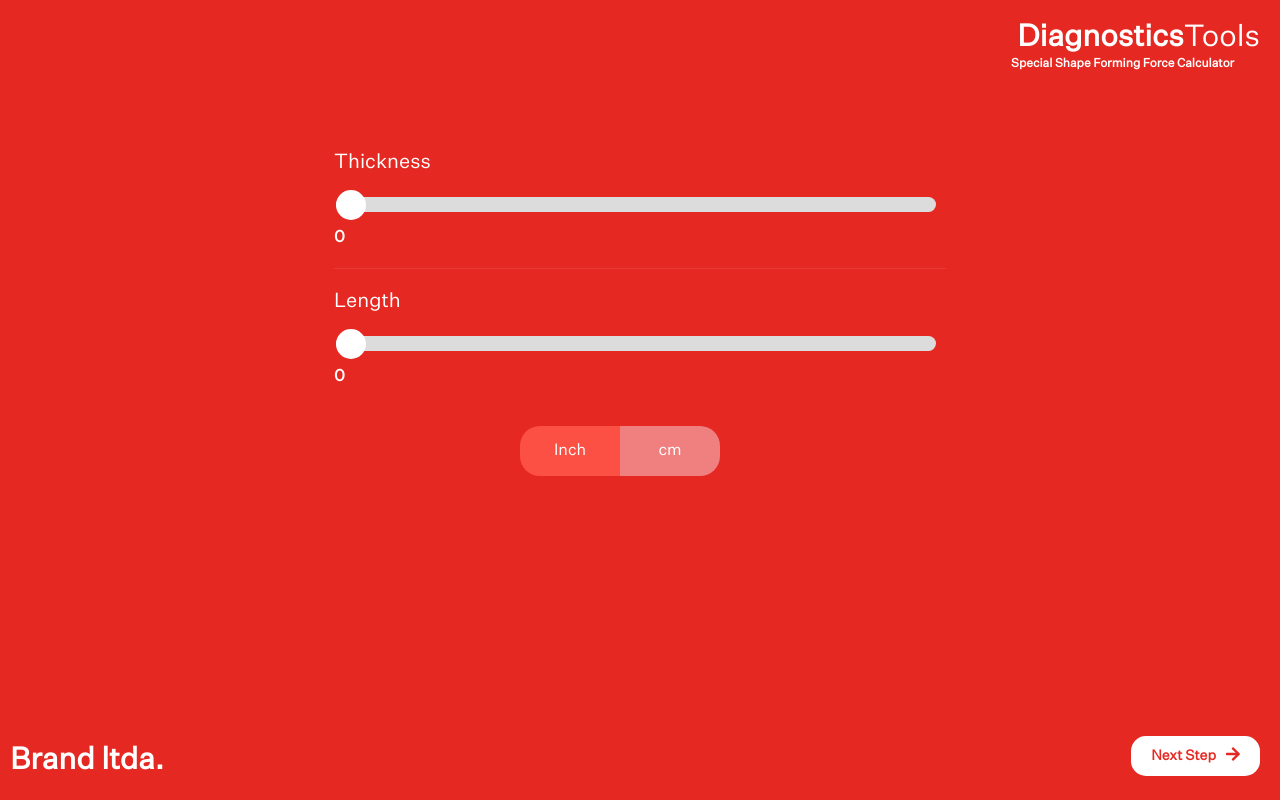
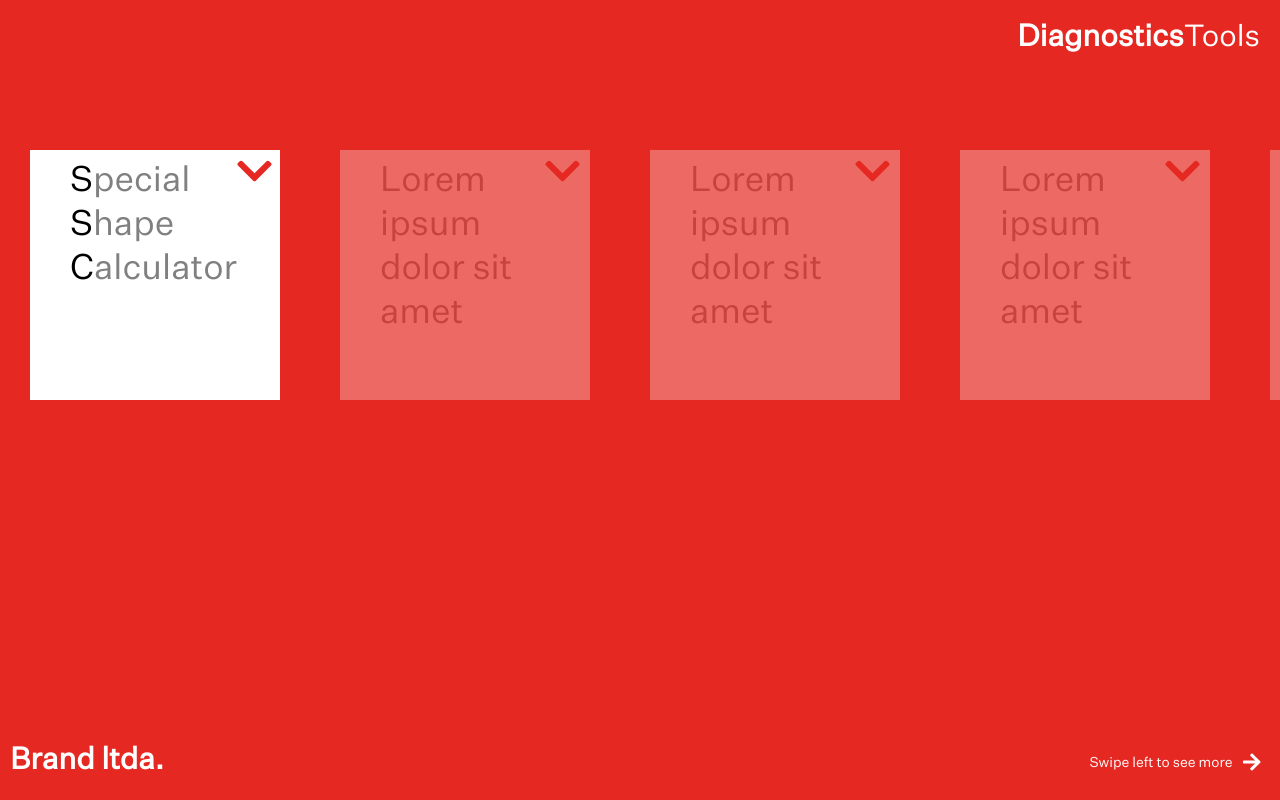
Before and after one commit to edgarkiljak/shape-forming-force-calculator, a React (Create React App) app: page / in a window 1280 px wide. Built offline with nearby package versions, Linux system fonts and the light colour scheme.

Commit message:
slide 2 repetitive code removed, active card logic implemented

```diff
--- a/src/App.js
+++ b/src/App.js
@@ -1,13 +1,21 @@
-// import Slide2 from './components/slide-2/Slide2';
-import Slide3 from './components/slide-3/Slide3';
+import React, { useState } from 'react';
+import Slide2 from './components/slide-2/Slide2';
+// import Slide3 from './components/slide-3/Slide3';
 import './App.scss';
 
-function App() {
+const App = () => {
+  const [slideTwoState, setSlideTwoState] = useState({ selectedBox: 0 });
+  const handleSlideTwoChange = (selectedBoxIndex) => {
+    setSlideTwoState({ selectedBox: selectedBoxIndex });
+  };
   return (
     <div className="App">
-      <Slide3 />
+      <Slide2
+        selectedBoxIndex={slideTwoState.selectedBox}
+        onChange={handleSlideTwoChange}
+      />
     </div>
   );
-}
+};
 
 export default App;
--- a/src/App.scss
+++ b/src/App.scss
@@ -1,3 +1,5 @@
+$brand-colour: #e52922;
+
 @font-face {
   font-family: 'Untitled Sans';
   src: url('../src/fonts/UntitledSans-Regular.woff2') format('woff2'),
@@ -7,8 +9,6 @@
   font-display: swap;
 }
 
-$brand-colour: #e52922;
-
 * {
   font-family: 'Untitled Sans';
 }
--- a/src/components/slide-2/Box.js
+++ b/src/components/slide-2/Box.js
@@ -2,11 +2,13 @@ import React from 'react';
 import './Slide2.scss';
 import { FontAwesomeIcon } from '@fortawesome/react-fontawesome';
 import { faChevronDown } from '@fortawesome/free-solid-svg-icons';
-
 const Box = (props) => {
   const { label } = props;
   return (
-    <div className={`card ${props.isActive && 'active'}`}>
+    <div
+      className={`card ${props.isActive && 'active-card'}`}
+      onClick={() => props.onClick()}
+    >
       <div className="card-label">{label}</div>
       <div className="card-icon">
         <FontAwesomeIcon icon={faChevronDown} />
@@ -14,5 +16,4 @@ const Box = (props) => {
     </div>
   );
 };
-
 export default Box;
--- a/src/components/slide-2/Slide2.js
+++ b/src/components/slide-2/Slide2.js
@@ -4,10 +4,7 @@ import Box from './Box';
 import './Slide2.scss';
 import ButtonTransparent from '../buttons/ButtonTransparent';
 import { faArrowRight } from '@fortawesome/free-solid-svg-icons';
-
 const Slide2 = (props) => {
-  const { label } = props;
-
   // Logos setup
   const logoStyle = {
     fontWeight: 'lighter',
@@ -15,12 +12,14 @@ const Slide2 = (props) => {
   const labelStyle = {
     color: 'black',
   };
+  const handleClick = (index) => {
+    props.onChange(index);
+  };
   const logoCopy = (
     <>
       Diagnostics<span style={logoStyle}>Tools</span>
     </>
   );
-
   // Labels setup
   const label1 = (
     <>
@@ -42,26 +41,31 @@ const Slide2 = (props) => {
       amet
     </>
   );
+  const boxes = [
+    { label: label1 },
+    { label: label2 },
+    { label: label2 },
+    { label: label2 },
+    { label: label2 },
+    { label: label2 },
+    { label: label2 },
+  ];
   return (
     <div className="slide-2">
       <Logo position="top" headline={logoCopy} />
       <div className="card-container">
-        {' '}
-        <Box isActive="true" label={label1} />
-        <Box label={label2} />
-        <Box label={label2} />
-        <Box label={label2} />
-        <Box label={label2} />
-        <Box label={label2} />
-        <Box label={label2} />
-        <Box label={label2} />
-        <Box label={label2} />
-        <Box label={label2} />
+        {boxes.map((boxItem, index) => (
+          <Box
+            key={index}
+            isActive={index === props.selectedBoxIndex}
+            label={boxItem.label}
+            onClick={() => handleClick(index)}
+          />
+        ))}
       </div>
       <Logo position="bottom" headline="Brand ltda." />
       <ButtonTransparent label="Swipe left to see more" icon={faArrowRight} />
     </div>
   );
 };
-
 export default Slide2;
--- a/src/components/slide-2/Slide2.scss
+++ b/src/components/slide-2/Slide2.scss
@@ -46,6 +46,6 @@ $brand-colour: #e52922;
   font-size: 40px;
 }
 
-.active {
+.active-card {
   opacity: 1;
 }
```
Also changed, not shown: 1 other file (tests, documents, lock files or other folders).
